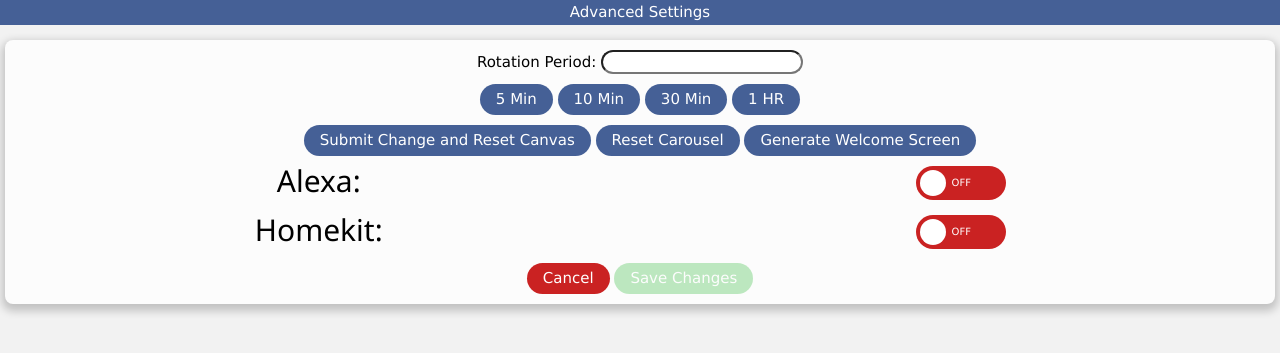
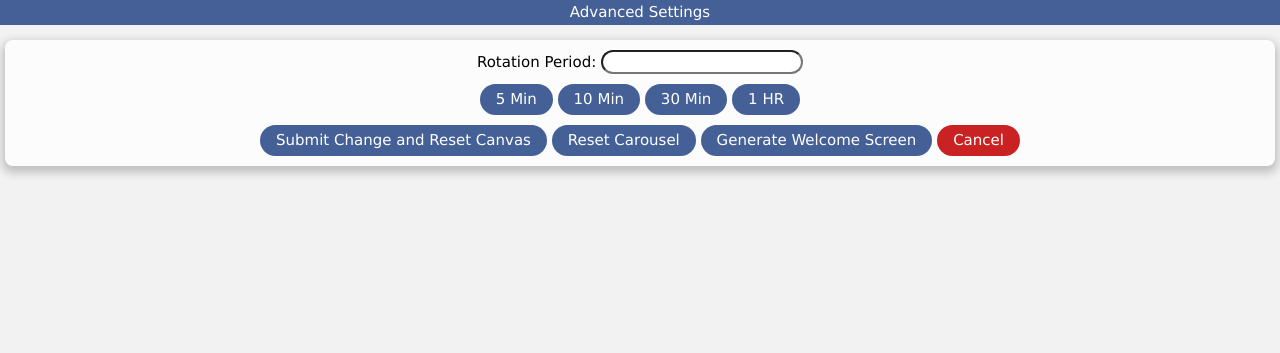
Before and after one commit to organic-penguin/rpi-Canvas, a PHP site: page /advancedSettings in a window 1280 px wide. Shown: the top 353 px of the page. Run offline with PHP 8.4, Linux system fonts and the light colour scheme.

Commit message:
Removed buttons for features that dont exist yet

```diff
--- a/canvas_web_files/var/www/html/advancedSettings/index.php
+++ b/canvas_web_files/var/www/html/advancedSettings/index.php
@@ -131,19 +131,7 @@
         <input id="generateWelcomeScreen" class="w3-button w3-round-xlarge" style="margin-top:10px; text-align:center; color:white; background-color: #456096;" type="submit" form="generateWelcomeScreen" value="Generate Welcome Screen">
 	</form>
 
-
-	<div style="column-count:2">
-	<h2>Alexa: </h2>
-	<label style="margin-top:10px" class="switch"><input type="checkbox" onclick="enableSaveChange()" form="saveAdvancedSettingsForm" name="alexaToggle" id="alexaToggle"><div class="slider round"><!--ADDED HTML --><span class="on">ON</span><span class="off">OFF</span><!--END--></div></label>
-	</div>
-	<div style="column-count:2">
-	<h2>Homekit:</h2>
-	<label style="margin-top:10px" class="switch"><input type="checkbox" onclick="enableSaveChange()" form="saveAdvancedSettingsForm" name="homekitToggle" id="homekitToggle"><div class="slider round"><!--ADDED HTML --><span class="on">ON</span><span class="off">OFF</span><!--END--></div></label>
-	</div>
-	<form id="saveAdvancedSettingsForm" action="saveAdvancedSettings.php" method="GET" >
-	</form>
-	<button class="w3-button w3-round-xlarge" style="margin-top: 10px; color: white; background-color: #ca2222;" id="cancelAdvancedSettings" onClick="location.href='/'">Cancel</button>
-	<input disabled class="w3-button w3-round-xlarge" onclick="saveAdvancedSettingsButton()" style="margin-top: 10px; color: white; background-color: #2ab934;" form="saveAdvancedSettingsForm" id="saveAdvancedSettings" type="submit" value="Save Changes">
+	<button class="w3-center w3-button w3-round-xlarge" style="margin-top: 10px; color: white; background-color: #ca2222;" id="cancelAdvancedSettings" onClick="location.href='/'">Cancel</button>
 
 
 	</div>
```
